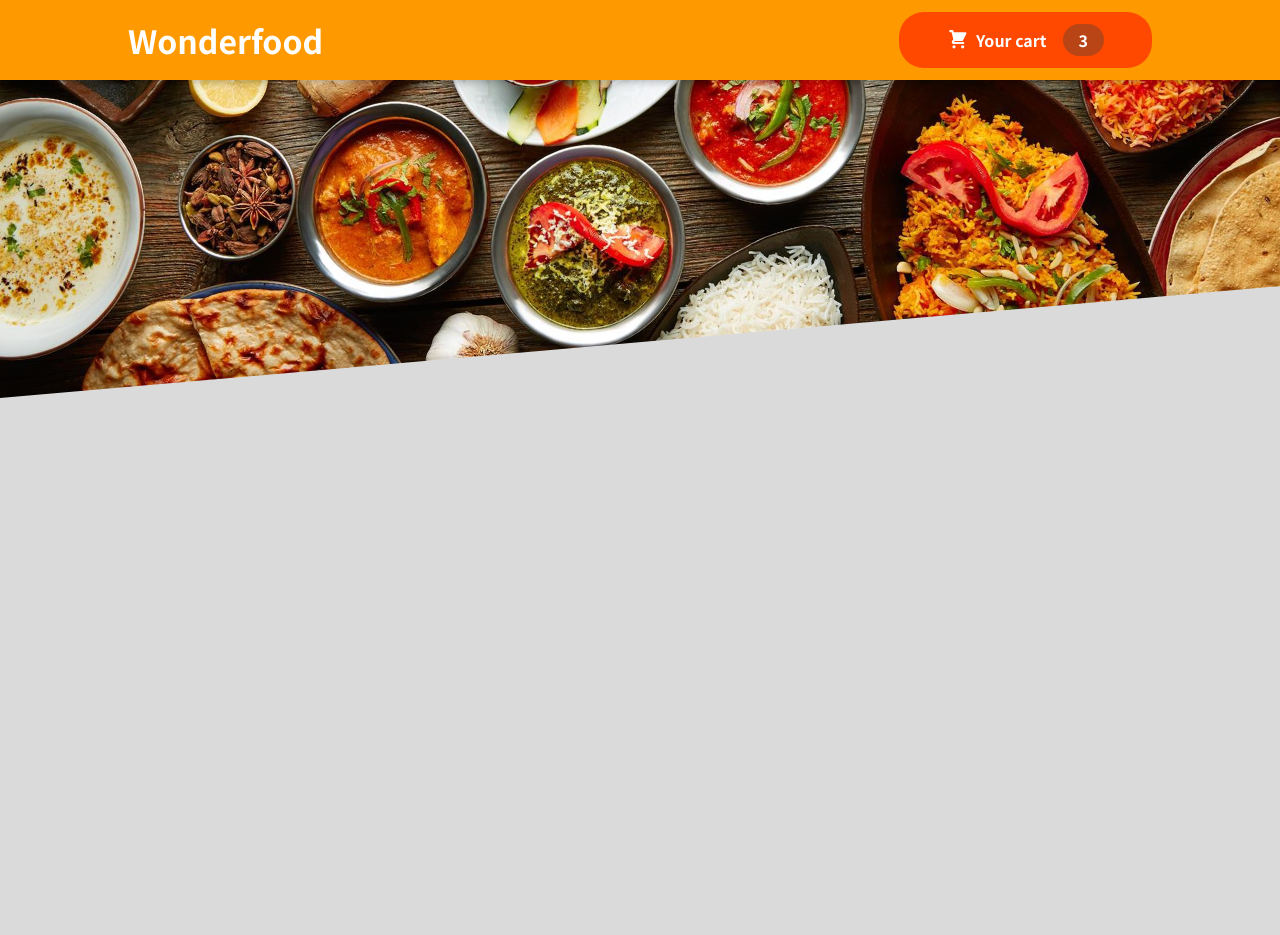
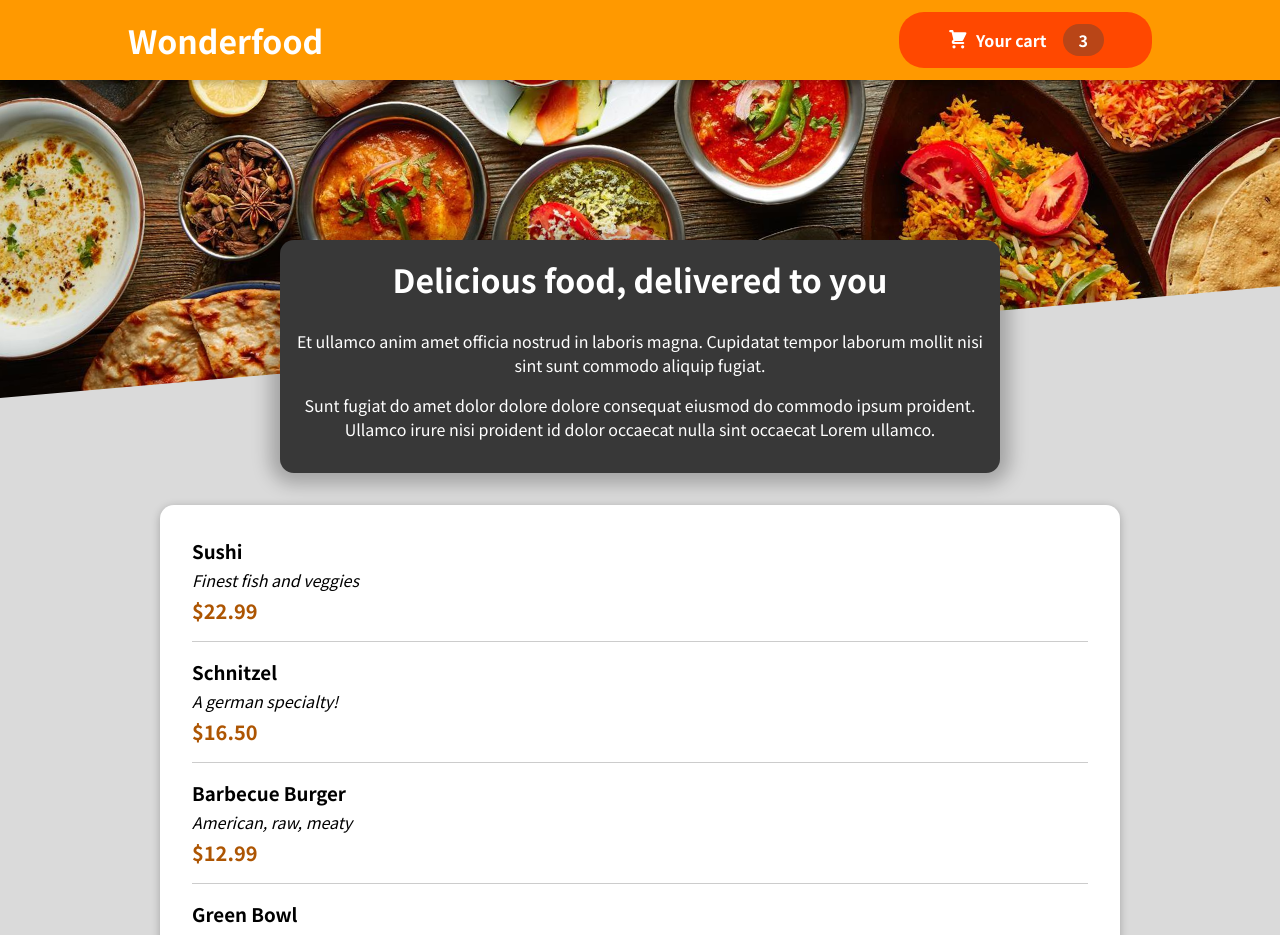
Before and after one commit to skatersezo/food-order-frontend, a React (Create React App) app: page / in a window 1280 px wide. Shown: the top 935 px of the page. Before the commit the page ends 800 px from the top, so only its background shows below. Built offline with nearby package versions, Linux system fonts and the light colour scheme.

Commit message:
Adds Meals content

```diff
--- a/src/App.js
+++ b/src/App.js
@@ -1,12 +1,16 @@
 import React from 'react';
 
 import Header from './components/Layout/Header';
+import Meals from './components/Meals/Meals';
 
 function App() {
 
   return (
     <>
       <Header />
+      <main>
+        <Meals />
+      </main>
     </>
   );
 }
--- /dev/null
+++ b/src/components/Meals/AvailableMeals.js
@@ -0,0 +1,56 @@
+import Card from '../UI/Card';
+import MealItem from './MealItem/MealItem';
+import classes from './AvailableMeals.module.css';
+
+function AvailableMeals() {
+
+    const mealList = DUMMY_MEALS.map(meal => {
+      return (
+        <MealItem
+          key={meal.id}
+          name={meal.name}
+          description={meal.description}
+          price={meal.price}
+        />
+      )
+    });
+
+    return (
+        <section className={classes.meals}>
+            <ul>
+              <Card>
+                {mealList}
+              </Card>
+            </ul>
+        </section>
+    );
+}
+
+export default AvailableMeals;
+
+const DUMMY_MEALS = [
+    {
+      id: 'm1',
+      name: 'Sushi',
+      description: 'Finest fish and veggies',
+      price: 22.99,
+    },
+    {
+      id: 'm2',
+      name: 'Schnitzel',
+      description: 'A german specialty!',
+      price: 16.5,
+    },
+    {
+      id: 'm3',
+      name: 'Barbecue Burger',
+      description: 'American, raw, meaty',
+      price: 12.99,
+    },
+    {
+      id: 'm4',
+      name: 'Green Bowl',
+      description: 'Healthy...and green...',
+      price: 18.99,
+    },
+  ];
--- /dev/null
+++ b/src/components/Meals/AvailableMeals.module.css
@@ -0,0 +1,24 @@
+.meals {
+    max-width: 60rem;
+    width: 90%;
+    margin: 2rem auto;
+    animation: meals-appear 1s ease-out forwards;
+  }
+
+  .meals ul {
+    list-style: none;
+    margin: 0;
+    padding: 0;
+  }
+
+  @keyframes meals-appear {
+    from {
+      opacity: 0;
+      transform: translateY(3rem);
+    }
+
+    to {
+      opacity: 1;
+      transform: translateY(0);
+    }
+  }
--- /dev/null
+++ b/src/components/Meals/MealItem/MealItem.js
@@ -0,0 +1,24 @@
+import classes from './MealItem.module.css';
+
+function MealItem(props) {
+
+    const price = `$${props.price.toFixed(2)}`;
+
+
+    return (
+        <li className={classes.meal}>
+            <div>
+                <h3>{props.name}</h3>
+                <div className={classes.description}>
+                    {props.description}
+                </div>
+                <div className={classes.price}>{price}</div>
+            </div>
+            <div>
+
+            </div>
+        </li>
+    );
+}
+
+export default MealItem;
--- /dev/null
+++ b/src/components/Meals/MealItem/MealItem.module.css
@@ -0,0 +1,22 @@
+.meal {
+    display: flex;
+    justify-content: space-between;
+    margin: 1rem;
+    padding-bottom: 1rem;
+    border-bottom: 1px solid #ccc;
+  }
+
+  .meal h3 {
+    margin: 0 0 0.25rem 0;
+  }
+
+  .description {
+    font-style: italic;
+  }
+
+  .price {
+    margin-top: 0.25rem;
+    font-weight: bold;
+    color: #ad5502;
+    font-size: 1.25rem;
+  }
--- /dev/null
+++ b/src/components/Meals/Meals.js
@@ -0,0 +1,16 @@
+import React from 'react';
+
+import MealsSummary from './MealsSummary';
+import AvailableMeals from './AvailableMeals';
+
+function Meals() {
+
+    return (
+        <>
+            <MealsSummary />
+            <AvailableMeals />
+        </>
+    );
+}
+
+export default Meals;
--- /dev/null
+++ b/src/components/Meals/MealsSummary.js
@@ -0,0 +1,19 @@
+import classes from './MealsSummary.module.css';
+
+
+function MealsSummary() {
+
+    return (
+        <section className={classes.summary}>
+            <h2>Delicious food, delivered to you</h2>
+            <p>
+                Et ullamco anim amet officia nostrud in laboris magna. Cupidatat tempor laborum mollit nisi sint sunt commodo aliquip fugiat.
+            </p>
+            <p>
+                Sunt fugiat do amet dolor dolore dolore consequat eiusmod do commodo ipsum proident. Ullamco irure nisi proident id dolor occaecat nulla sint occaecat Lorem ullamco.
+            </p>
+        </section>
+    )
+}
+
+export default MealsSummary;
--- /dev/null
+++ b/src/components/Meals/MealsSummary.module.css
@@ -0,0 +1,18 @@
+.summary {
+    text-align: center;
+    max-width: 45rem;
+    width: 90%;
+    margin: auto;
+    margin-top: -10rem;
+    position: relative;
+    background-color: #383838;
+    color: white;
+    border-radius: 14px;
+    padding: 1rem;
+    box-shadow: 0 1px 18px 10px rgba(0, 0, 0, 0.25);
+  }
+
+  .summary h2 {
+    font-size: 2rem;
+    margin-top: 0;
+  }
--- /dev/null
+++ b/src/components/UI/Card.js
@@ -0,0 +1,12 @@
+import classes from './Card.module.css';
+
+function Card(props) {
+
+    return (
+        <div className={classes.card}>
+            {props.children}
+        </div>
+    );
+}
+
+export default Card;
--- /dev/null
+++ b/src/components/UI/Card.module.css
@@ -0,0 +1,6 @@
+.card {
+    padding: 1rem;
+    box-shadow: 0 2px 8px rgba(0, 0, 0, 0.25);
+    border-radius: 14px;
+    background-color: white;
+  }
```
Also changed, not shown: src/components/Meals/MealItem/MealItemForm.js (added, +10 -0 lines), src/components/Meals/MealItem/MealItemForm.module.css (added, +20 -0 lines).
